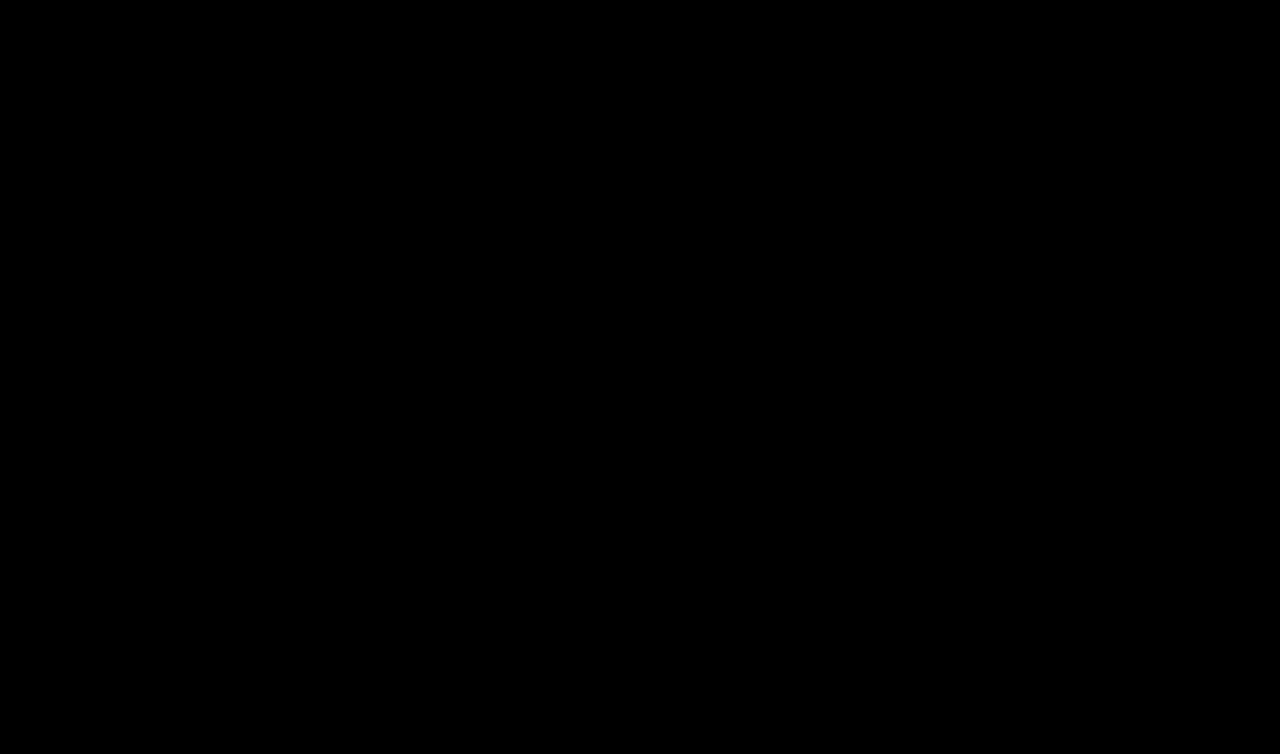
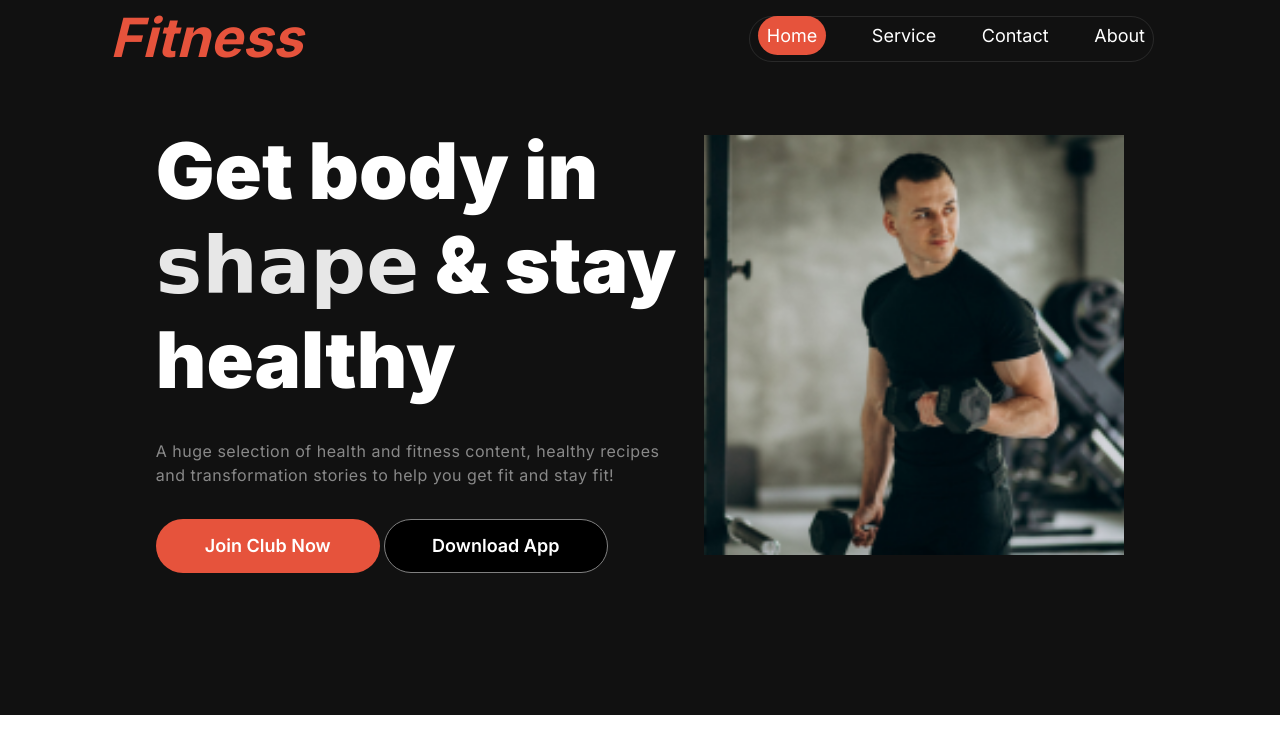
Before and after one commit to sayak53/Assignment-2, a plain HTML site: page index.html in a window 1280 px wide. Drawn offline with Linux system fonts and the light colour scheme; a web font is replaced by a local one.

Commit message:
added the banner and the nav-bar part

```diff
--- a/index.html
+++ b/index.html
@@ -3,10 +3,45 @@
 <head>
     <meta charset="UTF-8">
     <meta name="viewport" content="width=device-width, initial-scale=1.0">
-    <title>Document</title>
+    <title>Workout,Gym Training</title>
     <link rel="stylesheet" href="style.css">
+    <link rel="stylesheet" href="https://cdnjs.cloudflare.com/ajax/libs/font-awesome/6.6.0/css/all.min.css" integrity="sha512-Kc323vGBEqzTmouAECnVceyQqyqdsSiqLQISBL29aUW4U/M7pSPA/gEUZQqv1cwx4OnYxTxve5UMg5GT6L4JJg==" crossorigin="anonymous" referrerpolicy="no-referrer" />
 </head>
 <body>
+    <header>
+        <nav>
+            <div class="navbar">
+                <div class="nav-first-item">
+                    <h1><i>Fitness</i></h1>
+                </div>
+                <div class="nav-second-item">
+                    <p><span class="span">Home</span></p>
+                    <p>Service</p>
+                    <p>Contact</p>
+                    <p>About</p>
+                </div>
+                <i style="color: white;
+                display: none;" class="fa-solid fa-bars "></i>
+            </div>
+        </nav>
 
+        <section class="banner">
+            <div class="container">
+                <div class="text-div">
+                    <h1>Get body in <br> <span class="shape">shape</span> & stay <br> healthy</h1>
+                    <p>A huge selection of health and fitness content, healthy recipes <br> and transformation stories to help you get fit and stay fit! <br></p>
+                    <button class="btn-primary">Join Club Now</button>
+                    <button class="btn-secondary">Download App</button>
+                </div>
+                <div class="image-div">
+                    <img width="420px" style="margin-top: 30px;" height="420px" src="/images/image 5.png" alt="">
+                </div>
+            </div>
+        </section>
+    </header>
+
+    <main id="main">
+
+    </main>
 </body>
 </html>
--- a/style.css
+++ b/style.css
@@ -1,3 +1,170 @@
+@import url('https://fonts.googleapis.com/css2?family=Inter:wght@100..900&display=swap');
+@import url('https://fonts.googleapis.com/css2?family=Playwrite+CU:wght@100..400&display=swap');
 body{
+    /* background-color:black; */
+    color: rgba(255, 255, 255, 1);
+}
+*{
+    margin: 0;
+    padding: 0;
+    box-sizing: border-box;
+}
+/* navbar styles starts here */
+header{
+    height: 715px;
+    width: 100%;
+    /* border: 10px solid red; */
+    /* background-color: black; */
+    background: linear-gradient(180deg, #111111 100%, rgba(119, 119, 119, 0) 100%);
+    padding-top: 16px;
+}
+.navbar{
+    height: 2.85rem;
+    width:1060px;
+    margin: 0 auto;
+    /* border: 5px solid green; */
+    display: flex;
+    justify-content: space-between;
+}
+.nav-second-item{
+    display: flex;
+    gap: 2.85rem;
+    margin-right: 1rem;
+    border: 1px solid rgba(255, 255, 255, 0.1);
+    border-radius: 39px;
+    padding: 8px;
+
+}
+.nav-first-item{
+    color: rgb(230, 83, 60);
+    font-family: Inter;
+    font-size: 36px;
+    font-weight: 800;
+    line-height: 120%;
+    letter-spacing: 0%;
+}
+.nav-second-item p{
+    color: rgb(255, 255, 255);
+    font-family: Inter;
+    font-size: 18px;
+    font-weight: 400;
+    line-height: 120%;
+    letter-spacing: 0%;
+}
+.span{
+    border-radius: 46px;
+    background: rgb(230, 83, 60);
+    color: white;
+    padding: 9px;
+}
+/* navbar styles ends here */
+
+/* banner styles starts here */
+.banner{
+    height: 36rem;
+    width: 80%;
+    margin: 0 auto;
+    /* border: 5px solid green; */
+    margin-top: 1.9rem;
+}
+.text-div h1{
+    color: rgb(255, 255, 255);
+    font-family: Inter;
+    font-size: 78px;
+    font-weight: 900;
+    line-height: 120%;
+    letter-spacing: 0%;
+    text-align: left;
+    margin-top: 2rem;
+}
+.shape{
+    font-family: "Playwrite CU", cursive;
+    opacity: 0.9;
+}
+.container{
+    display: flex;
+    justify-content: space-evenly;
+    align-items: center;
+}
+.text-div p{
+    color: rgba(255, 255, 255, 0.5);
+    font-family: Inter;
+    font-size: 16px;
+    font-weight: 400;
+    line-height: 24px;
+    letter-spacing: 0.5px;
+    text-align: left;
+    color: rgba(255, 255, 255, 0.5);
+    margin-top: 2rem;
+}
+.btn-primary{
+    color: rgb(255, 255, 255);
+    font-family: Inter;
+    font-size: 18px;
+    font-weight: 600;
+    line-height: 22px;
+    letter-spacing: 0px;
+    text-align: left;
+    border-radius: 42px;
+    background: rgb(230, 83, 60);
+    border:none;
+    /* padding: 28px; */
+    height: 54px;
+    width: 224px;
+    text-align: center;
+    margin-top: 2rem;
+}
+.btn-secondary{
+    color: rgb(255, 255, 255);
+    font-family: Inter;
+    font-size: 18px;
+    font-weight: 600;
+    line-height: 22px;
+    letter-spacing: 0px;
+    text-align: center;
     background-color: black;
+    height: 54px;
+    width: 224px;
+    border: 1px solid gray;
+    border-radius: 42px;
 }
+/* banner styles ends here */
+
+/* main section styles starts here */
+
+
+
+
+
+/* main section styles ends here */
+
+
+
+
+
+
+
+/* responsive design starts here */
+/* styles for mobile devices */
+
+@media screen and (max-width:576px) {
+    header{
+        height: 923px;
+        width: 100%;
+    }
+    .nav-second-item{
+        display: none;
+    }
+    .i{
+        display: block;
+    }
+    .container{
+        flex-direction: column;
+    }
+    .btn-secondary{
+        margin-top: 23px;
+    }
+    .text-div h1{
+        font-size: 3rem;
+    }
+}
```
